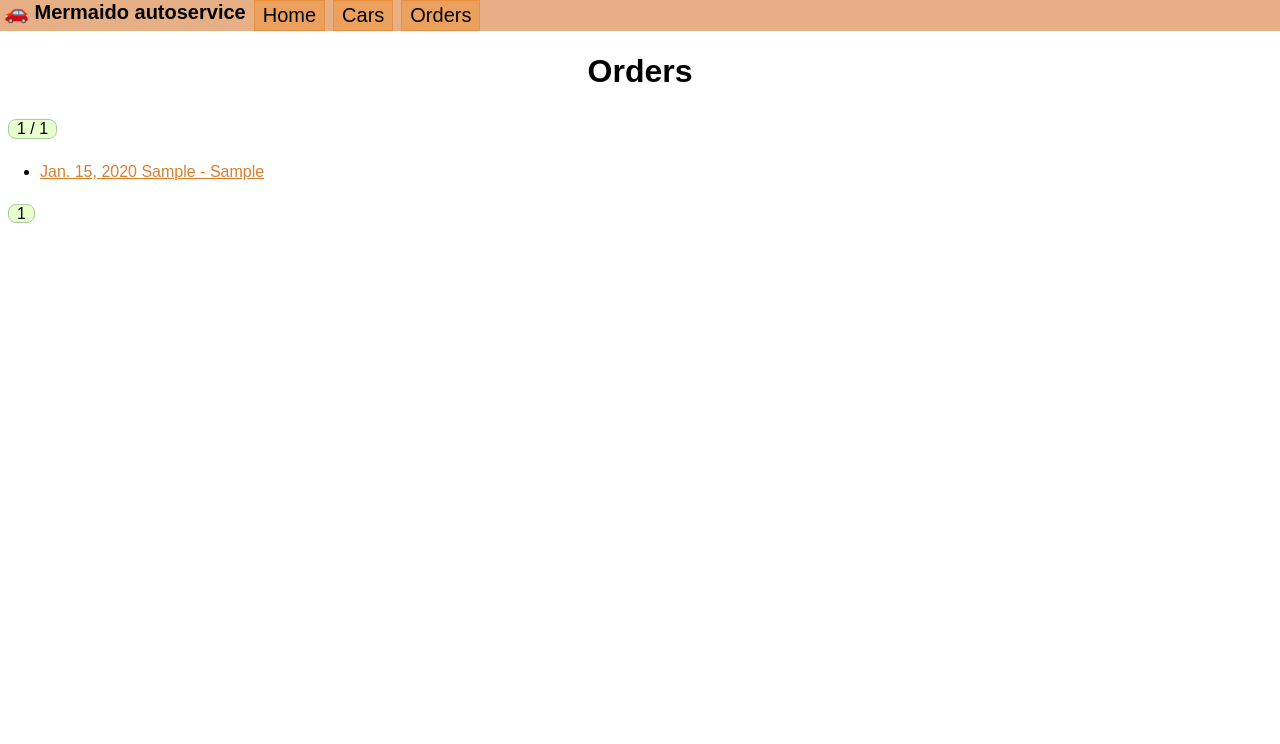
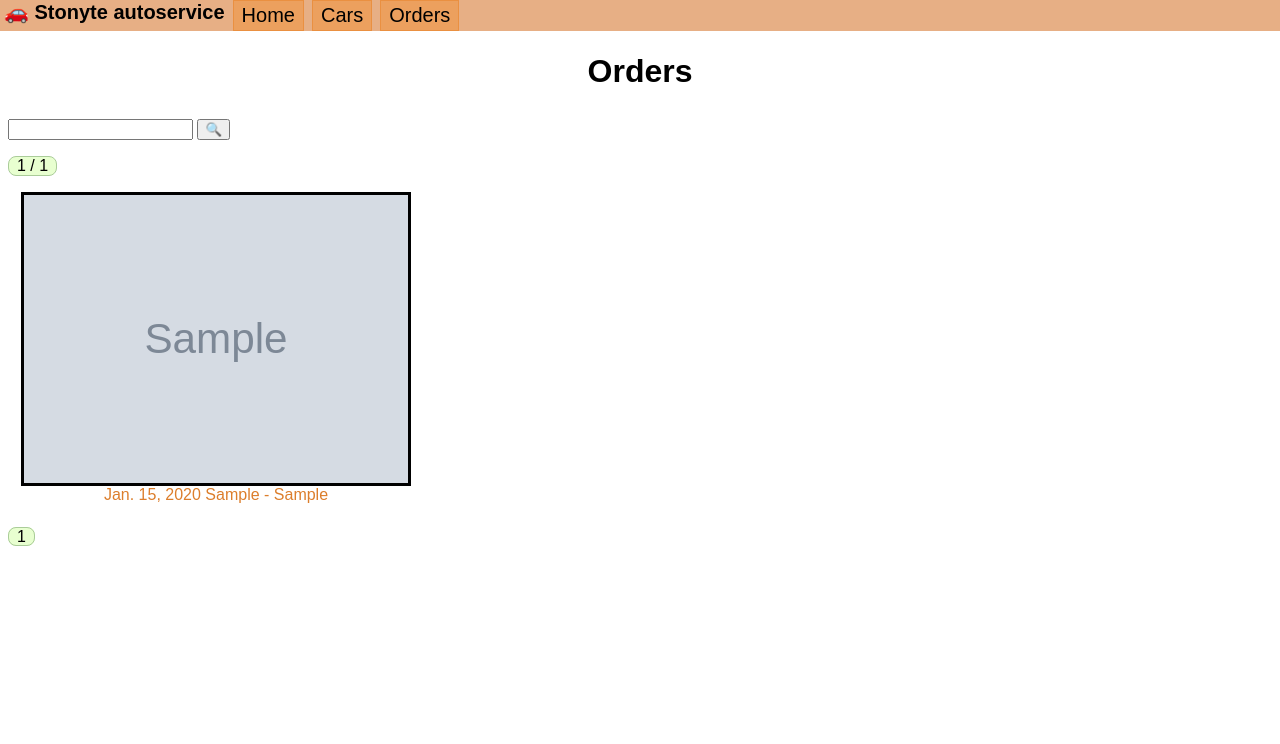
Before and after one commit to stonyte1/autoservice, a Django app: page /orders/ in a window 1280 px wide. Shown: the top 744 px of the page. Run offline with Django 4.2, Linux system fonts and the light colour scheme; tables that the repository leaves empty hold one stand-in row (values such as "Sample post"); grey boxes marked "Sample" are stand-in pictures.

Commit message:
Images update

```diff
--- a/evelina_autoservice/autoservice/models.py
+++ b/evelina_autoservice/autoservice/models.py
@@ -29,6 +29,11 @@ class Car(models.Model):
     )
     VIN_code = models.CharField(_("VIN code"), max_length=17, db_index=True)
     client = models.CharField(_("client"), max_length=50, db_index=True)
+    car_image = models.ImageField(
+        _("image"),
+        upload_to='autoservice/car_images',
+        null=True,
+        blank=True)
 
     class Meta:
         ordering = ['client']
--- a/evelina_autoservice/autoservice/static/style.css
+++ b/evelina_autoservice/autoservice/static/style.css
@@ -26,6 +26,7 @@ header ul.nav {
 header ul.nav li {
     margin: 0 0.25rem;
     font-size: 1.25em;
+    list-style: none;
 }
 
 header ul.nav .logo {
@@ -83,7 +84,12 @@ h1 {
     justify-content: center;
 }
 
-p, h2, h3, h4, h5, h6 {
+h2 {
+    display: flex;
+    justify-content: center;
+}
+
+p, h3, h4, h5, h6 {
     padding: 0.2rem 0.5rem;
     margin: 0;
 }
@@ -124,3 +130,78 @@ ul.paginator {
     background-color: #e8ffd0;
     border-radius: 0.5rem;
 }
+
+form {
+    padding: 0.5rem;
+}
+
+
+img.car-image {
+    max-width: 100%;
+    margin: 0 0.2rem;
+    border: 3px solid #000;
+}
+
+.car-list {
+    display: flex;
+    flex-wrap: wrap;
+    justify-content: space-between;
+    list-style: none;
+    padding: 0;
+    margin-top: 0;
+}
+
+.car-list li {
+    flex-basis: 30%;
+    margin: 0 1.5rem;
+    display: flex;
+    flex-direction: column;
+    align-items: center;
+}
+
+.car-list li a {
+    display: flex;
+    flex-direction: column;
+    align-items: center;
+    text-decoration: none;
+
+}
+
+.info {
+    display: flex;
+    flex-direction: column;
+    align-items: center;
+    margin-top: 10vh;
+}
+
+.car-info-image {
+    max-width: 50%;
+    margin-bottom: 0;
+    border: 3px solid #000;
+    display: block;
+    margin-left: auto;
+    margin-right: auto;
+}
+
+.car-info {
+    display: flex;
+    justify-content: space-between;
+    align-items: center; /* Add this line */
+    list-style: none;
+    padding: 0;
+    margin-top: 0;
+}
+
+.car-info ul {
+    display: inline-block;
+    text-align: center;
+    padding: 0;
+    margin: 0;
+}
+
+.car-info li {
+    display: inline-block;
+    font-size: 1.2em;
+    margin: 5em 2em;
+
+}
--- a/evelina_autoservice/autoservice/templates/autoservice/index.html
+++ b/evelina_autoservice/autoservice/templates/autoservice/index.html
@@ -1,7 +1,7 @@
 {% extends 'base.html' %}
 {% block title %}Welcome to autoservice{% endblock title %}
 {% block content %}
-<h1>Mermaido autoservice</h1>
+<h1>Stonyte autoservice</h1>
 <div class="column-container">
     <ul class="services">
       <li><strong>Services</strong> {{ num_service }}</li>
--- a/evelina_autoservice/autoservice/templates/autoservice/orderline_detail.html
+++ b/evelina_autoservice/autoservice/templates/autoservice/orderline_detail.html
@@ -1,9 +1,11 @@
 {% extends 'base.html' %}
 {% block title %}{{ order_line.car.client }} | {{ block.super }}{% endblock title %}
 {% block content %}
+<div class='info'>
     <h1>{{ order_line.car.client }}</h1>
     <h2> {{ order_line.service }} </h2>
-<ul>
+        <img class='car-info-image' src='{{ order_line.car.car_image.url }}'>
+    <ul class='car-info'>
         <li>Date: {{ order_line.order.date }}</li>
         <li>Car model: {{ order_line.car.car_model }}</li>
         <li>License plate: {{ order_line.car.license_plate }}</li>
@@ -16,4 +18,5 @@
         </li>
         <li>Total price: {{ order_line.order.total }}</li>
     </ul>
+</div>
 {% endblock content %}
--- a/evelina_autoservice/autoservice/templates/autoservice/orderline_list.html
+++ b/evelina_autoservice/autoservice/templates/autoservice/orderline_list.html
@@ -2,11 +2,24 @@
 {% block title %}Orders{% endblock title %}
 {% block content %}
 <h1>Orders</h1>
+{% include 'includes/search.html' %}
+{% comment %} <form action='{{ request.path }}' method='get'>
+    <input name='query' type='text' value='{{ request.GET.query }}'>
+    <button type='submit'>&#128269;</button>
+    {% if request.GET.query %}<a href='{{ request.path }}'>clear</a>{% endif %}
+</form> {% endcomment %}
 {% include 'includes/paginator_nav.html' %}
-    <ul>
-        {% for order_line in order_lines %}
-            <li><a href="{% url 'orderline_detail' pk=order_line.pk %}">{{ order_line.order.date }} {{order_line.car}}</a></li>
-        {% endfor %}
-    </ul>
+<ul class='car-list'>
+    {% for order_line in order_lines %}
+        <li>
+            <a href="{% url 'orderline_detail' pk=order_line.pk %}">
+                {% if order_line.car.car_image %}
+                    <img class='car-image' src='{{ order_line.car.car_image.url }}'>
+                {% endif %}
+                {{ order_line.order.date }} {{order_line.car}}
+            </a>
+        </li>
+    {% endfor %}
+</ul>
 {% include 'includes/paginator_pages.html' %}
 {% endblock content %}
--- a/evelina_autoservice/autoservice/templates/base.html
+++ b/evelina_autoservice/autoservice/templates/base.html
@@ -5,13 +5,13 @@
     <meta charset='UTF-8'>
     <meta http-equiv="X-UA-Compatible" content="IE=edge">
     <meta name="viewport" content="width=device-width, initial-scale=1.0">
-    <title>{% block title %}Mermaido autoservice{% endblock title %}</title>
+    <title>{% block title %}Stonyte autoservice{% endblock title %}</title>
     <link rel="stylesheet" href="{% static 'style.css' %}">
 </head>
 <body>
 <header>
     <ul class='nav'>
-        <li class='logo'>&#128663; Mermaido autoservice</li>
+        <li class='logo'>&#128663; Stonyte autoservice</li>
         <li><a href='{% url 'index' %}'>Home</a></li>
         <li><a href='{% url 'car_list' %}'>Cars</a></li>
         <li><a href='{% url 'orderline_list' %}'>Orders</a></li>
--- a/evelina_autoservice/autoservice/templates/includes/paginator_nav.html
+++ b/evelina_autoservice/autoservice/templates/includes/paginator_nav.html
@@ -1,11 +1,11 @@
 <div class='paginator'>
     {% if page_obj.has_previous %}
-        <a href='?page=1'>&#9198;</a>
-        <a href='?page={{ page_obj.previous_page_number }}'>&#9194;</a>
+        <a href='?{% if request.GET.query %}query={{ request.GET.query }}&{% endif %}page=1'>&#9198;</a>
+        <a href='?{% if request.GET.query%}query={{ request.GET.query }}&{% endif %}page={{ page_obj.previous_page_number }}'>&#9194;</a>
     {% endif %}
     <span class='current'>{{ page_obj.number }} / {{ page_obj.paginator.num_pages }}</span>
     {% if page_obj.has_next %}
-        <a href='?page={{ page_obj.next_page_number }}'>&#9193;</a>
-        <a href='?page={{ page_obj.paginator.num_pages }}'>&#9197;</a>
+        <a href='?{% if request.GET.query%}query={{ request.GET.query }}&{% endif %}page={{ page_obj.next_page_number }}'>&#9193;</a>
+        <a href='?{% if request.GET.query %}query={{request.GET.query}}&{% endif %}page={{ page_obj.paginator.num_pages }}'>&#9197;</a>
     {% endif %}
 </div>
--- a/evelina_autoservice/autoservice/templates/includes/paginator_pages.html
+++ b/evelina_autoservice/autoservice/templates/includes/paginator_pages.html
@@ -2,7 +2,7 @@
     {% for number in page_obj.paginator.page_range %}
     <li>
         {% if page_obj.number != number %}
-            <a href='?page={{ number }}'>{{ number }}</a>
+            <a href='?{% if request.GET.query %}query={{ request.GET.query }}&{% endif %}page={{ number }}'>{{ number }}</a>
         {% else %}
             <span class='current'>{{ number }}</span>
         {% endif %}
--- /dev/null
+++ b/evelina_autoservice/autoservice/templates/includes/search.html
@@ -0,0 +1,5 @@
+<form action='{{ request.path }}' method='get'>
+    <input name='query' type='text' value='{{ request.GET.query }}'>
+    <button type='submit'>&#128269;</button>
+    {% if request.GET.query %}<a href='{{ request.path }}'>clear</a>{% endif %}
+</form>
--- a/evelina_autoservice/autoservice/views.py
+++ b/evelina_autoservice/autoservice/views.py
@@ -1,5 +1,9 @@
+from typing import Any
+from django.db.models.query import QuerySet
 from django.shortcuts import render, get_object_or_404
 from django.views import generic
+from django.db.models import Q
+from django.db.models.query import QuerySet
 from django.core.paginator import Paginator
 from . models import Order, Service, Car, OrderLine
 
@@ -18,7 +22,16 @@ def index(request):
     return render(request, 'autoservice/index.html', context)
 
 def car_list(request):
-    paginator = Paginator(Car.objects.all(), 3)
+    qs = Car.objects
+    query = request.GET.get('query')
+    if query:
+        qs = qs.filter(
+            Q(client__icontains=query) |
+            Q(license_plate__icontains=query)
+        )
+    else:
+        qs = qs.all()
+    paginator = Paginator(qs, 3)
     car_list = paginator.get_page(request.GET.get('page'))
     return render(request, 'autoservice/cars.html', {
         'car_list': car_list
@@ -35,6 +48,16 @@ class OrderListView(generic.ListView):
     template_name = 'autoservice/orderline_list.html'
     context_object_name = 'order_lines'
 
+    def get_queryset(self) -> QuerySet[Any]:
+        qs = super().get_queryset()
+        query = self.request.GET.get('query')
+        if query:
+            qs = qs.filter(
+                Q(car__car_model__brand__icontains=query) |
+                Q(car__client__icontains=query)
+            )
+        return qs
+
 class OrderDetailView(generic.DetailView):
     model = OrderLine
     template_name = 'autoservice/orderline_detail.html'
--- a/evelina_autoservice/evelina_autoservice/settings.py
+++ b/evelina_autoservice/evelina_autoservice/settings.py
@@ -118,6 +118,9 @@ USE_TZ = True
 # https://docs.djangoproject.com/en/4.2/howto/static-files/
 
 STATIC_URL = 'static/'
+STATIC_ROOT = BASE_DIR.joinpath(STATIC_URL)
+MEDIA_URL = 'media/'
+MEDIA_ROOT = BASE_DIR.joinpath(MEDIA_URL)
 
 # Default primary key field type
 # https://docs.djangoproject.com/en/4.2/ref/settings/#default-auto-field
--- a/evelina_autoservice/evelina_autoservice/urls.py
+++ b/evelina_autoservice/evelina_autoservice/urls.py
@@ -16,8 +16,11 @@ Including another URLconf
 """
 from django.contrib import admin
 from django.urls import path, include
+from django.conf import settings
+from django.conf.urls.static import static
 
 urlpatterns = [
     path('admin/', admin.site.urls),
     path('', include('autoservice.urls'))
-]
+] + (static(settings.STATIC_URL, document_root=settings.STATIC_ROOT) \
+    + static(settings.MEDIA_URL, document_root=settings.MEDIA_ROOT))
```
Also changed, not shown: evelina_autoservice/autoservice/templates/autoservice/car_details.html (+13 -7 lines), evelina_autoservice/autoservice/templates/autoservice/cars.html (+11 -2 lines), evelina_autoservice/autoservice/migrations/0002_car_car_image.py (added), 1 other file. Lines whose indentation alone changed are shown as unchanged.
